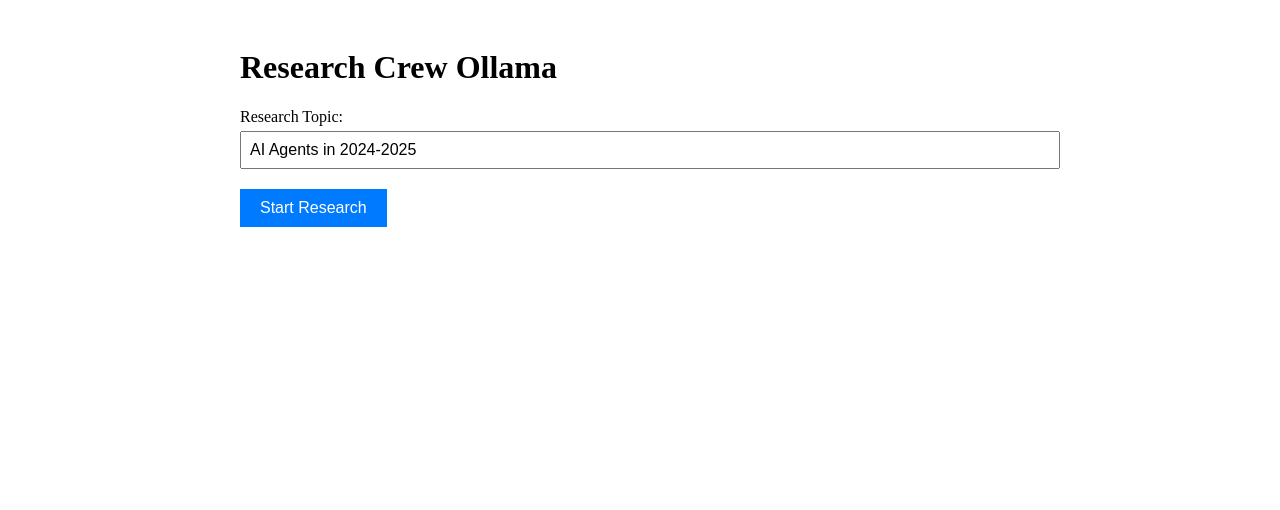
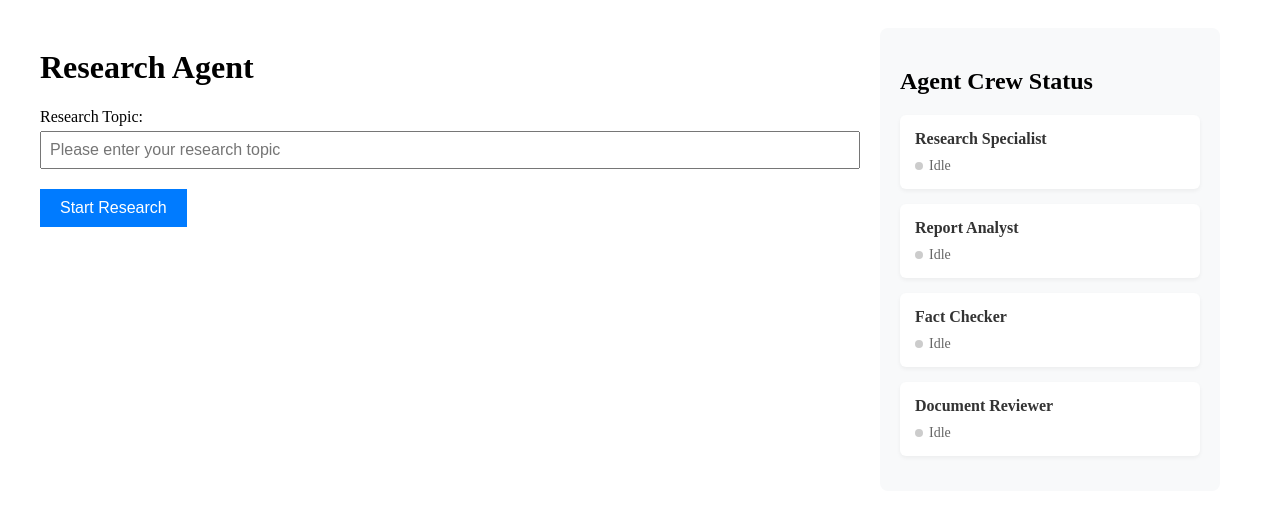
Before and after one commit to ifrazie/research_crew_ollama, a Flask app: page / in a window 1280 px wide. Shown: the top 510 px of the page. Run offline with Flask 3, Linux system fonts and the light colour scheme.

Commit message:
update front end with agent worker status

```diff
--- a/src/research_crew_ollama/static/style.css
+++ b/src/research_crew_ollama/static/style.css
@@ -103,3 +103,73 @@ pre {
 .markdown-content table tr:nth-child(2n) {
     background-color: #f6f8fa;
 }
+
+.app-layout {
+    display: flex;
+    gap: 40px;
+    max-width: 1200px;
+    margin: 0 auto;
+    padding: 20px;
+}
+
+.main-content {
+    flex: 1;
+    max-width: 800px;
+}
+
+.agent-visualization {
+    width: 300px;
+    padding: 20px;
+    background: #f8f9fa;
+    border-radius: 8px;
+    position: sticky;
+    top: 20px;
+    max-height: calc(100vh - 40px);
+    overflow-y: auto;
+}
+
+.agent-card {
+    background: white;
+    border-radius: 6px;
+    padding: 15px;
+    margin-bottom: 15px;
+    box-shadow: 0 2px 4px rgba(0,0,0,0.05);
+    transition: all 0.3s ease;
+}
+
+.agent-card.active {
+    border-left: 4px solid #28a745;
+    background: #f8fff9;
+}
+
+.agent-card h3 {
+    margin: 0 0 10px 0;
+    font-size: 16px;
+    color: #333;
+}
+
+.agent-status {
+    font-size: 14px;
+    color: #666;
+    display: flex;
+    align-items: center;
+    gap: 6px;
+}
+
+.status-indicator {
+    width: 8px;
+    height: 8px;
+    border-radius: 50%;
+    background: #ccc;
+}
+
+.status-indicator.active {
+    background: #28a745;
+    animation: pulse 2s infinite;
+}
+
+@keyframes pulse {
+    0% { opacity: 1; }
+    50% { opacity: 0.5; }
+    100% { opacity: 1; }
+}
--- a/src/research_crew_ollama/templates/index.html
+++ b/src/research_crew_ollama/templates/index.html
@@ -1,17 +1,18 @@
 <!DOCTYPE html>
 <html>
 <head>
-    <title>Research Crew Ollama</title>
+    <title>Research Agent</title>
     <link rel="stylesheet" href="{{ url_for('static', filename='style.css') }}">
     <script src="https://cdn.jsdelivr.net/npm/marked/marked.min.js"></script>
 </head>
 <body>
-    <div class="container">
-        <h1>Research Crew Ollama</h1>
+    <div class="app-layout">
+        <div class="main-content">
+            <h1>Research Agent</h1>
             <form id="researchForm">
                 <div class="form-group">
                     <label for="topic">Research Topic:</label>
-                <input type="text" id="topic" name="topic" value="AI Agents in 2024-2025" required>
+                    <input type="text" id="topic" name="topic" placeholder="Please enter your research topic" required>
                 </div>
                 <button type="submit">Start Research</button>
             </form>
@@ -19,6 +20,41 @@
                 <p>Research in progress... This may take several minutes.</p>
             </div>
             <div id="result" class="markdown-content"></div>
+        </div>
+
+        <div class="agent-visualization">
+            <h2>Agent Crew Status</h2>
+            <div id="agentCards">
+                <div class="agent-card" data-agent="researcher">
+                    <h3>Research Specialist</h3>
+                    <div class="agent-status">
+                        <span class="status-indicator"></span>
+                        <span class="status-text">Idle</span>
+                    </div>
+                </div>
+                <div class="agent-card" data-agent="reporting_analyst">
+                    <h3>Report Analyst</h3>
+                    <div class="agent-status">
+                        <span class="status-indicator"></span>
+                        <span class="status-text">Idle</span>
+                    </div>
+                </div>
+                <div class="agent-card" data-agent="fact_checker">
+                    <h3>Fact Checker</h3>
+                    <div class="agent-status">
+                        <span class="status-indicator"></span>
+                        <span class="status-text">Idle</span>
+                    </div>
+                </div>
+                <div class="agent-card" data-agent="reviewer">
+                    <h3>Document Reviewer</h3>
+                    <div class="agent-status">
+                        <span class="status-indicator"></span>
+                        <span class="status-text">Idle</span>
+                    </div>
+                </div>
+            </div>
+        </div>
     </div>
 
     <script>
@@ -43,6 +79,60 @@
                 loading.style.display = 'none';
             }
         };
+
+        function updateAgentStatus(agentName, isActive) {
+            const agentCard = document.querySelector(`[data-agent="${agentName}"]`);
+            if (agentCard) {
+                const indicator = agentCard.querySelector('.status-indicator');
+                const statusText = agentCard.querySelector('.status-text');
+
+                if (isActive) {
+                    agentCard.classList.add('active');
+                    indicator.classList.add('active');
+                    statusText.textContent = 'Working';
+                } else {
+                    agentCard.classList.remove('active');
+                    indicator.classList.remove('active');
+                    statusText.textContent = 'Idle';
+                }
+            }
+        }
+
+        // Simulate agent activity when research starts
+        document.getElementById('researchForm').onsubmit = async (e) => {
+            e.preventDefault();
+            const loading = document.getElementById('loading');
+            const result = document.getElementById('result');
+            loading.style.display = 'block';
+            result.innerHTML = '';
+
+            // Simulate sequential agent activation
+            const agents = ['researcher', 'reporting_analyst', 'fact_checker', 'reviewer'];
+
+            const formData = new FormData(e.target);
+            try {
+                // Reset all agents
+                agents.forEach(agent => updateAgentStatus(agent, false));
+
+                // Simulate sequential work
+                for (let agent of agents) {
+                    updateAgentStatus(agent, true);
+                    await new Promise(resolve => setTimeout(resolve, 2000)); // Simulate work time
+                    updateAgentStatus(agent, false);
+                }
+
+                const response = await fetch('/run_research', {
+                    method: 'POST',
+                    body: formData
+                });
+                const data = await response.json();
+                result.innerHTML = marked.parse(data.report);
+            } catch (error) {
+                result.innerHTML = marked.parse('**Error:** ' + error.message);
+            } finally {
+                loading.style.display = 'none';
+            }
+        };
     </script>
 </body>
 </html>
```
Lines whose indentation alone changed are shown as unchanged.
